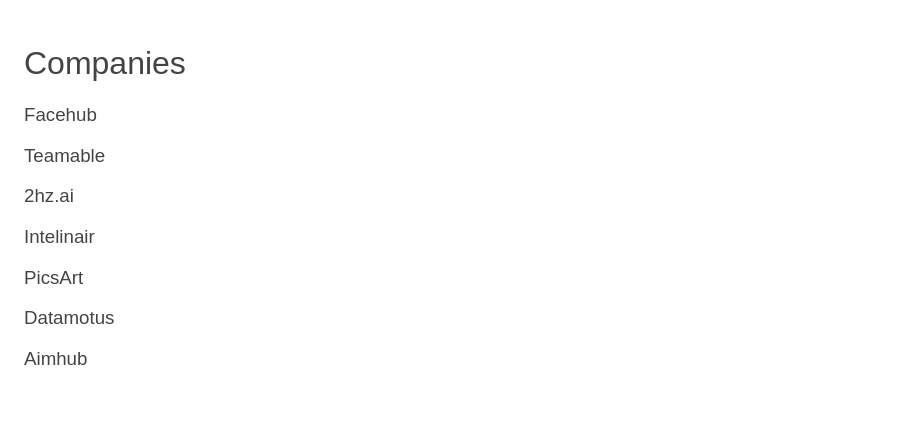
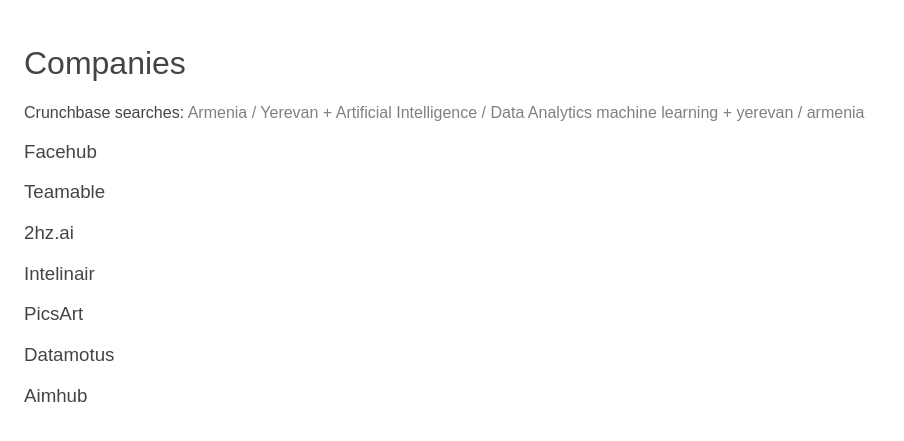
Before and after one commit to MLEVN/mlevn.github.io, a Jekyll site: the page built from companies/index.md, in a window 1280 px wide. Shown: the top 441 px of the page, without its empty margins (0-904 px from the left). Built offline with Jekyll 4.4.1, drawn with Linux system fonts in a browser that asks for light colours; nearby versions of some CDN libraries; our own code applies the rules of GitHub Pages for plain Markdown files.

Commit message:
Update index.md

```diff
--- a/companies/index.md
+++ b/companies/index.md
@@ -1,4 +1,7 @@
 # Companies
+
+Crunchbase searches: [Armenia / Yerevan + Artificial Intelligence / Data Analytics](https://www.crunchbase.com/search/principals/c8c7a1b2c04a23a1d3bb6ad65222bc2f026889fd)
+[machine learning + yerevan / armenia](https://www.crunchbase.com/search/principals/529fe8082e93fe2d0fbc1461c77b52c377da61f0)
 
 ### Facehub
 
```
